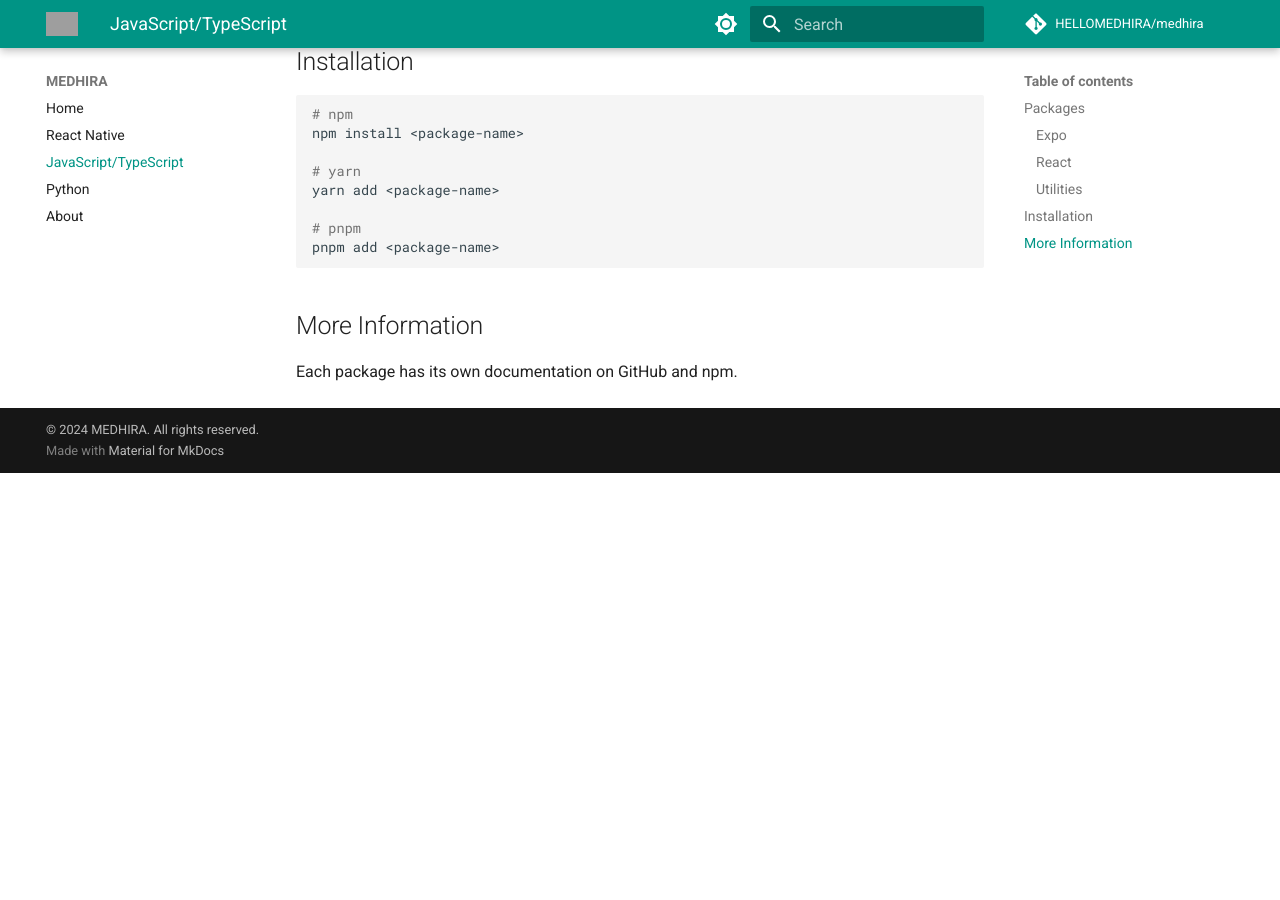
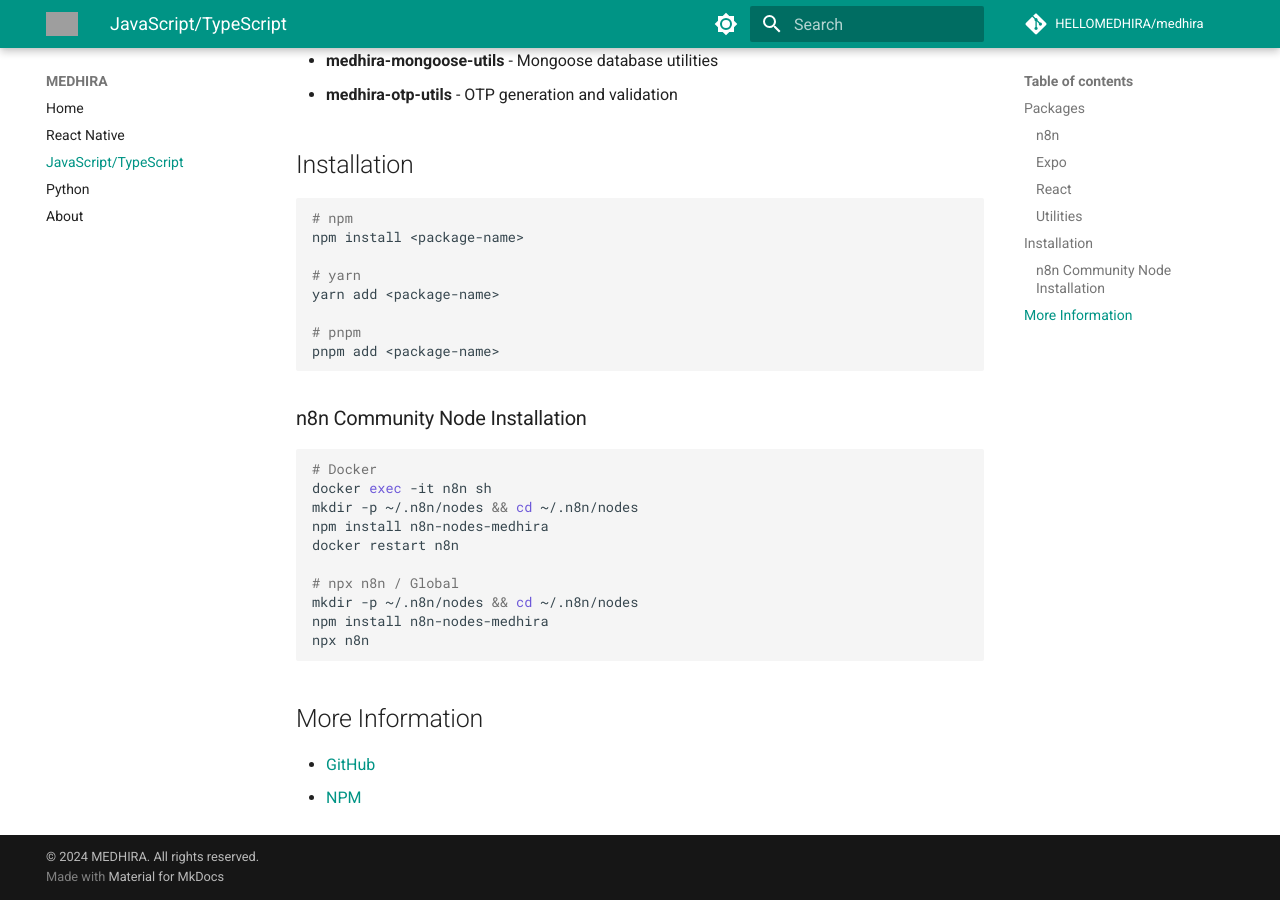
Before and after one commit to HELLOMEDHIRA/medhira, an MkDocs documentation site: the page built from docs/javascript-typescript.md, in a window 1280 px wide and 900 px high, scrolled down 773 px. Built offline with MkDocs 1.6.1 and Material for MkDocs 9.7.7, drawn with Linux system fonts in a browser that asks for light colours; comment, search, counter and statistics services are not loaded; before the commit the page ends 1246 px from its top, so only the background shows below that; some of the changed text lies outside the part shown; grey boxes are pictures that could not be loaded.

Commit message:
docs updated

````diff
--- a/docs/javascript-typescript.md
+++ b/docs/javascript-typescript.md
@@ -3,6 +3,10 @@
 MEDHIRA provides essential JavaScript and TypeScript libraries for various development needs.
 
 ## Packages
+
+### n8n
+
+- **n8n-nodes-medhira** - Convert Markdown to PDF inside n8n using Puppeteer
 
 ### Expo
 
@@ -35,6 +39,22 @@
 pnpm add <package-name>
 ```
 
+### n8n Community Node Installation
+
+```bash
+# Docker
+docker exec -it n8n sh
+mkdir -p ~/.n8n/nodes && cd ~/.n8n/nodes
+npm install n8n-nodes-medhira
+docker restart n8n
+
+# npx n8n / Global
+mkdir -p ~/.n8n/nodes && cd ~/.n8n/nodes
+npm install n8n-nodes-medhira
+npx n8n
+```
+
 ## More Information
 
-Each package has its own documentation on GitHub and npm.
+- [GitHub](https://github.com/HELLOMEDHIRA)
+- [NPM](https://www.npmjs.com/org/medhira)
````
Also changed, not shown: README.md (added, +33 -0 lines), docs/index.md (+1 -0 lines).
